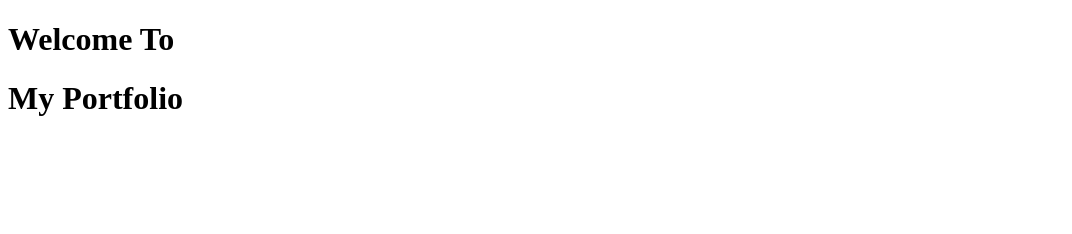
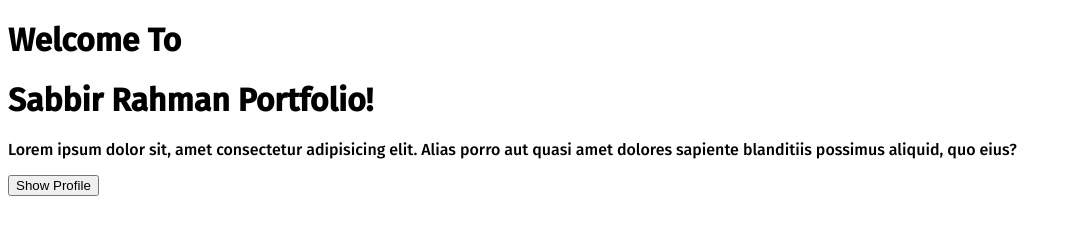
Before and after one commit to sabbir880/developer-portfolio, a plain HTML site: page index.html in a window 1280 px wide. Shown: the whole page, without its empty margins (0-1072 px from the left). Drawn offline with Linux system fonts and the light colour scheme.

Commit message:
use goole font

```diff
--- a/index.html
+++ b/index.html
@@ -9,10 +9,19 @@
     <!-- css link  -->
     <link rel="stylesheet" href="style.css">
     <!-- Favicon  -->
+
     <link rel="shortcut icon" href="images/shape-6.png" type="image/x-icon">
+    <!-- font link  -->
+
+    <link rel="preconnect" href="https://fonts.googleapis.com">
+<link rel="preconnect" href="https://fonts.gstatic.com" crossorigin>
+<link href="https://fonts.googleapis.com/css2?family=Fira+Sans:wght@500&family=Roboto&display=swap" rel="stylesheet">
+
 </head>
 <body>
  <h1>Welcome To </h1>
- <h1>My Portfolio</h1>
+ <h1><span>Sabbir Rahman</span> Portfolio!</h1>
+ <p>Lorem ipsum dolor sit, amet consectetur adipisicing elit. Alias porro aut quasi amet dolores sapiente blanditiis possimus aliquid, quo eius?</p>
+ <button>Show Profile</button>
 </body>
 </html>
--- a/style.css
+++ b/style.css
@@ -0,0 +1,3 @@
+body{
+    font-family: 'Fira Sans', sans-serif;
+}
```
